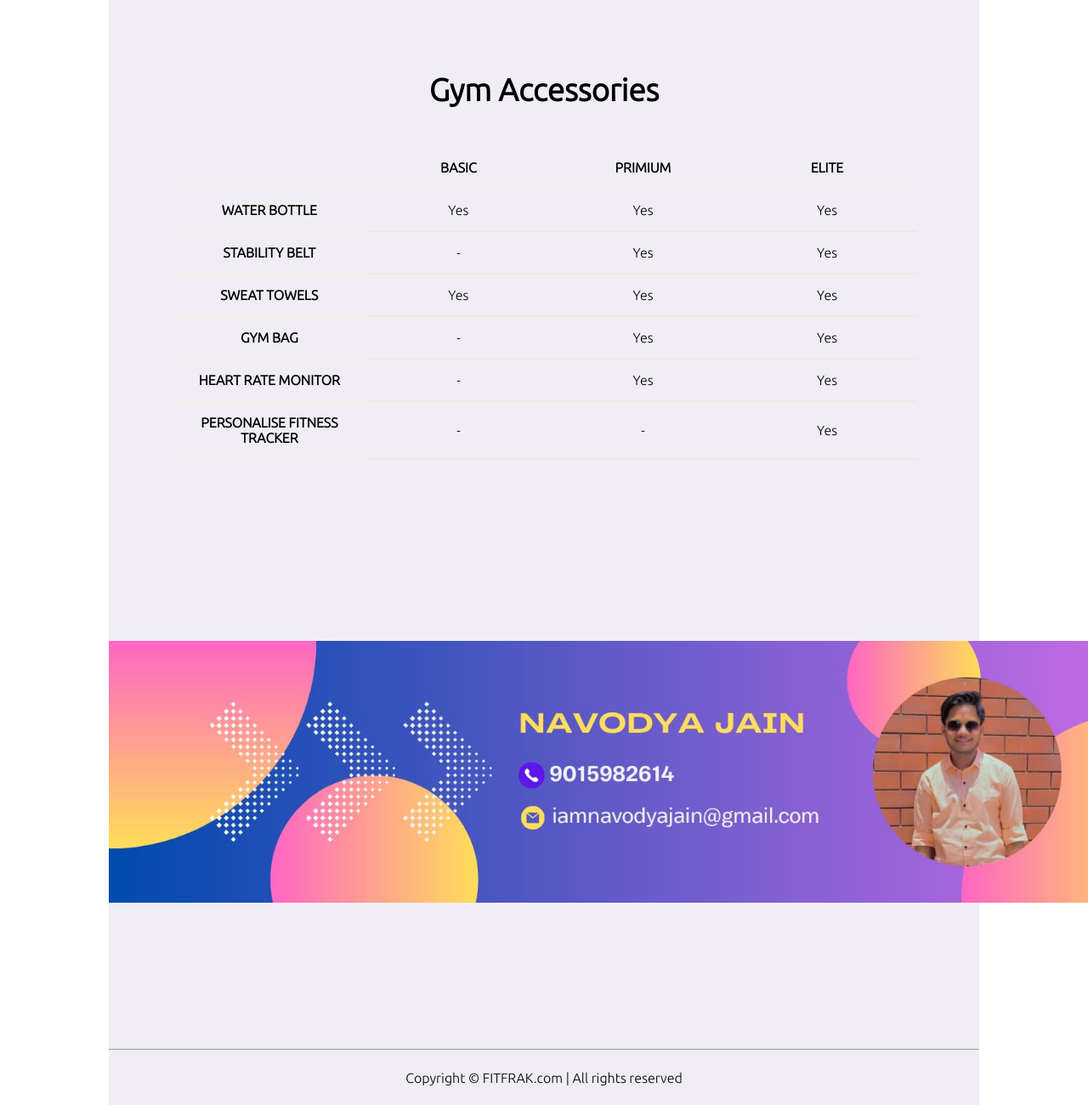
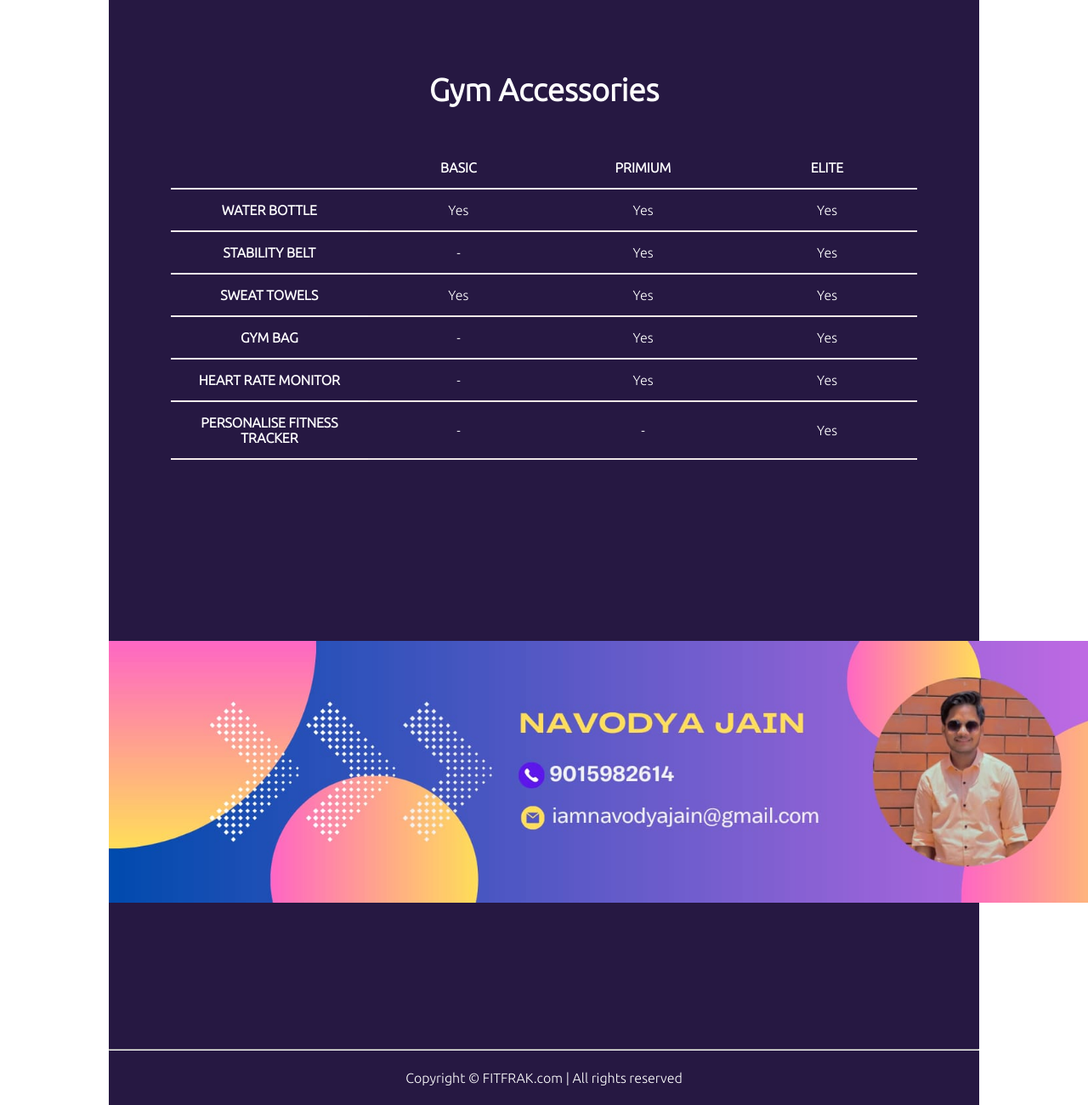
Before and after one commit to Iamnavodyajain/NAVODYA, a plain HTML site: page index.html in a window 1280 px wide. Shown: the part 1286-2586 px from the top of the page at 85% size. Drawn offline with Linux system fonts and the light colour scheme.

Commit message:
changed text color and fixed heading

```diff
--- a/index.html
+++ b/index.html
@@ -49,7 +49,7 @@
                 </div>
             </section>
             <hr>
-            <section class="section2">
+            <section class="section2 font">
                 <h1 class="text-center my-2">Pricing</h1>
                 <p class="my-2">At FITFREAK - FITNESS FOR FEARLESS, we believe that top-quality fitness shouldn't come with a hefty price tag. That's why we offer the most affordable membership rates in town without compromising on service. Enjoy access to state-of-the-art equipment, diverse classes, and expert trainers, all within a supportive community. Join us and experience the best in fitness at the lowest cost. Get fit, stay fearless, and save big at FITFREAK!</p>
                 <div class="boxes flex justify-center">
@@ -90,7 +90,7 @@
                 </div>
             </section>
             <hr>
-            <section class="section3">
+            <section class="section3 font">
                 <h1 class="text-center my-2">Gym Accessories</h1>
                 <div class="container plantable">
                     <table class="table text-center">
@@ -149,7 +149,7 @@
             </section>
             <hr>
         </main>
-        <footer class="bg-orange">
+        <footer class="bg-orange font">
             Copyright &copy; FITFRAK.com | All rights reserved
         </footer>
 
--- a/style.css
+++ b/style.css
@@ -39,6 +39,7 @@
 
 .logo{
     font-size: 1.3rem;
+    padding-left: 10px;
 }
 
 .dumbellimg{
--- a/utils.css
+++ b/utils.css
@@ -2,11 +2,11 @@
     min-height: 100vh;
 }
 .bg-orange{
-    background-color: rgb(240, 238, 244);
+    background-color: rgb(38,24,66);
 }
 
 .bg-red{
-    background-color: rgb(235, 221, 236);
+    background-color: red;
 }
 
 .mx-auto{
@@ -73,3 +73,6 @@
 .text-center{
     text-align: center;
 }
+.font{
+    color: white;
+}
```
